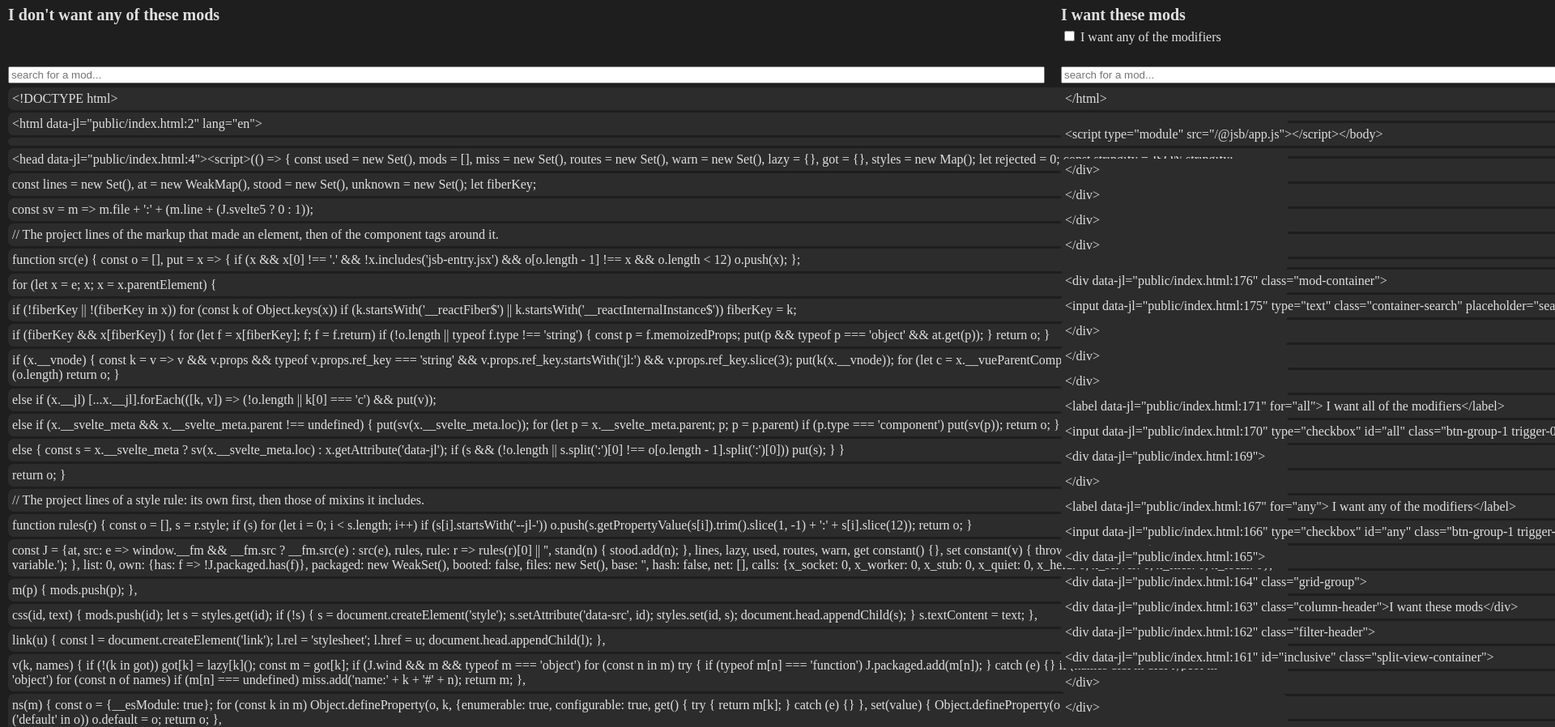
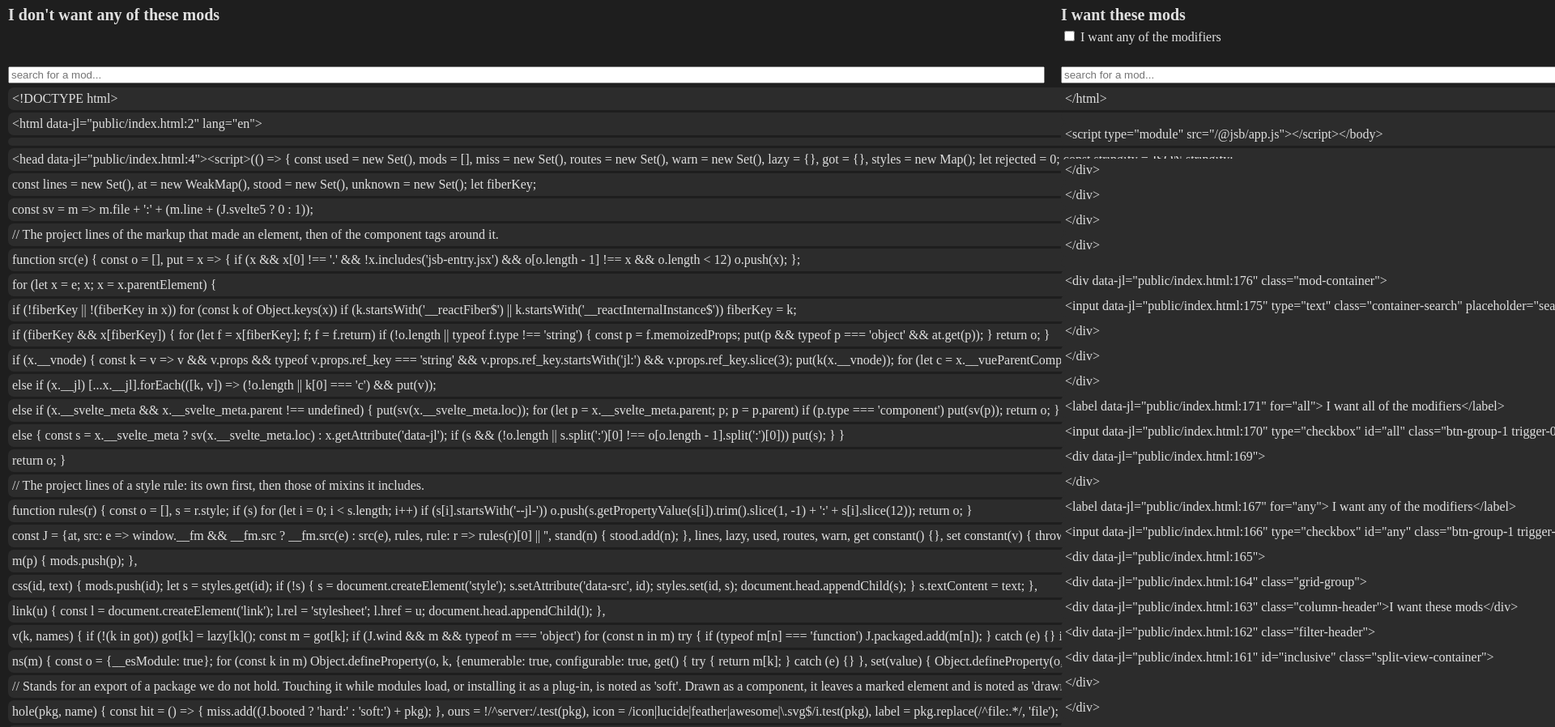
Before and after one commit to n1klas4008/poe-regex, a website built with webpack: page public/index.html in a window 1280 px wide. Shown: the part 572-1470 px from the top of the page at 81% size, 1920 px wide, since content can reach past the window. Built offline with nearby package versions, Linux system fonts and the light colour scheme; files whose address does not match are found by name.

Commit message:
properly display line breaks

```diff
--- a/public/style.css
+++ b/public/style.css
@@ -221,6 +221,7 @@ body.no-scroll {
 .selectable {
     background: #2C2C2C;
     border-radius: 7px;
+    white-space: pre;
     padding: 5px;
 }
 
```
